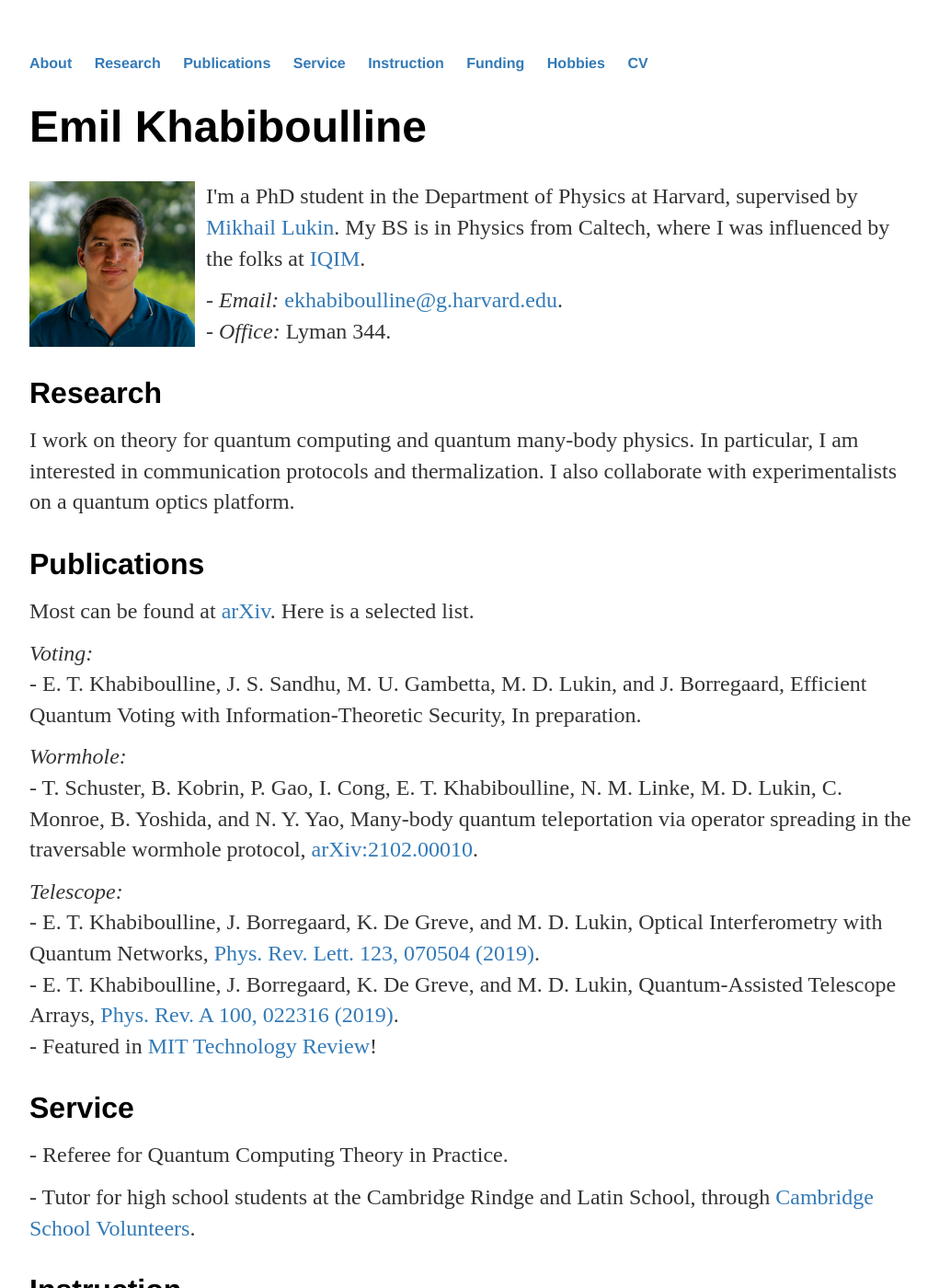
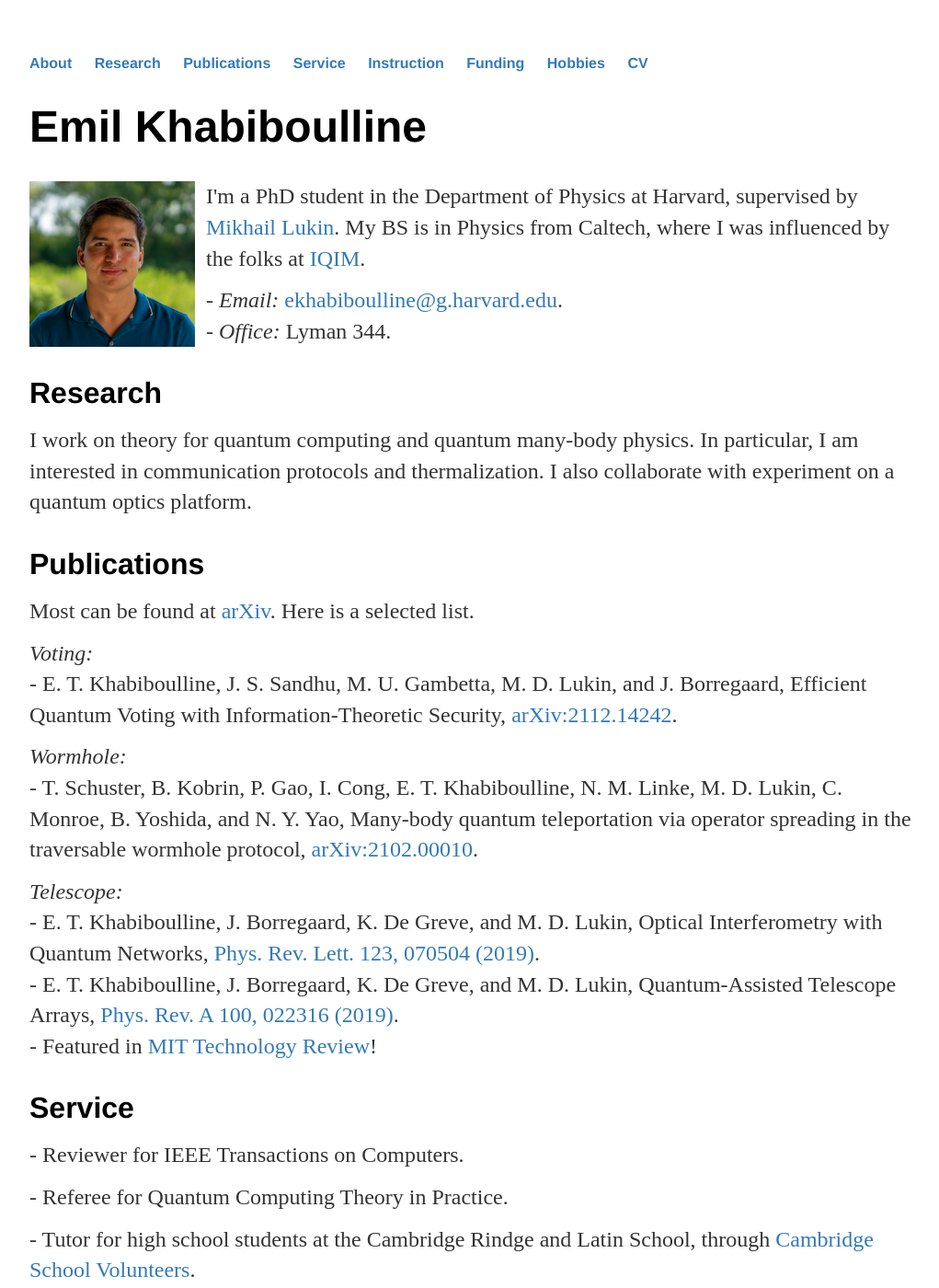
Before and after one commit to emilkhab/emilkhab.github.io, a Jekyll site: the page built from index.html, in a window 1280 px wide and 1400 px high. Shown: the whole window at 92% size, without its empty margins (128-1149 px from the left). Built offline with Jekyll 4.4.1, drawn with Linux system fonts in a browser that asks for light colours.

Commit message:
Update index.html

```diff
--- a/index.html
+++ b/index.html
@@ -12,7 +12,7 @@ title: Emil Khabiboulline
 
 <div class="blurb" style="clear:left;" id="Research">
 	<h2>Research</h2>
-	<p>I work on theory for quantum computing and quantum many-body physics. In particular, I am interested in communication protocols and thermalization. I also collaborate with experimentalists on a quantum optics platform.</p>
+	<p>I work on theory for quantum computing and quantum many-body physics. In particular, I am interested in communication protocols and thermalization. I also collaborate with experiment on a quantum optics platform.</p>
 </div>
 
 <div class="blurb" id="Publications">
@@ -20,7 +20,7 @@ title: Emil Khabiboulline
 	<p>Most can be found at <a href="https://arxiv.org/a/khabiboulline_e_1.html">arXiv</a>. Here is a selected list.</p>
 	<p>
 	<em>Voting:</em><br/>
-	- E. T. Khabiboulline, J. S. Sandhu, M. U. Gambetta, M. D. Lukin, and J. Borregaard, Efficient Quantum Voting with Information-Theoretic Security, In preparation.<br/>
+	- E. T. Khabiboulline, J. S. Sandhu, M. U. Gambetta, M. D. Lukin, and J. Borregaard, Efficient Quantum Voting with Information-Theoretic Security, <a href="https://arxiv.org/abs/2112.14242">arXiv:2112.14242</a>.<br/>
 	</p>
 	<p>
 	<em>Wormhole:</em><br/>
@@ -36,6 +36,7 @@ title: Emil Khabiboulline
 
 <div class="blurb" id="Service">
 	<h2>Service</h2>
+	<p>- Reviewer for IEEE Transactions on Computers.</p>
 	<p>- Referee for Quantum Computing Theory in Practice.</p>
 	<p>- Tutor for high school students at the Cambridge Rindge and Latin School, through <a href="https://www.csvinc.org/">Cambridge School Volunteers</a>.</p>
 </div>
```
